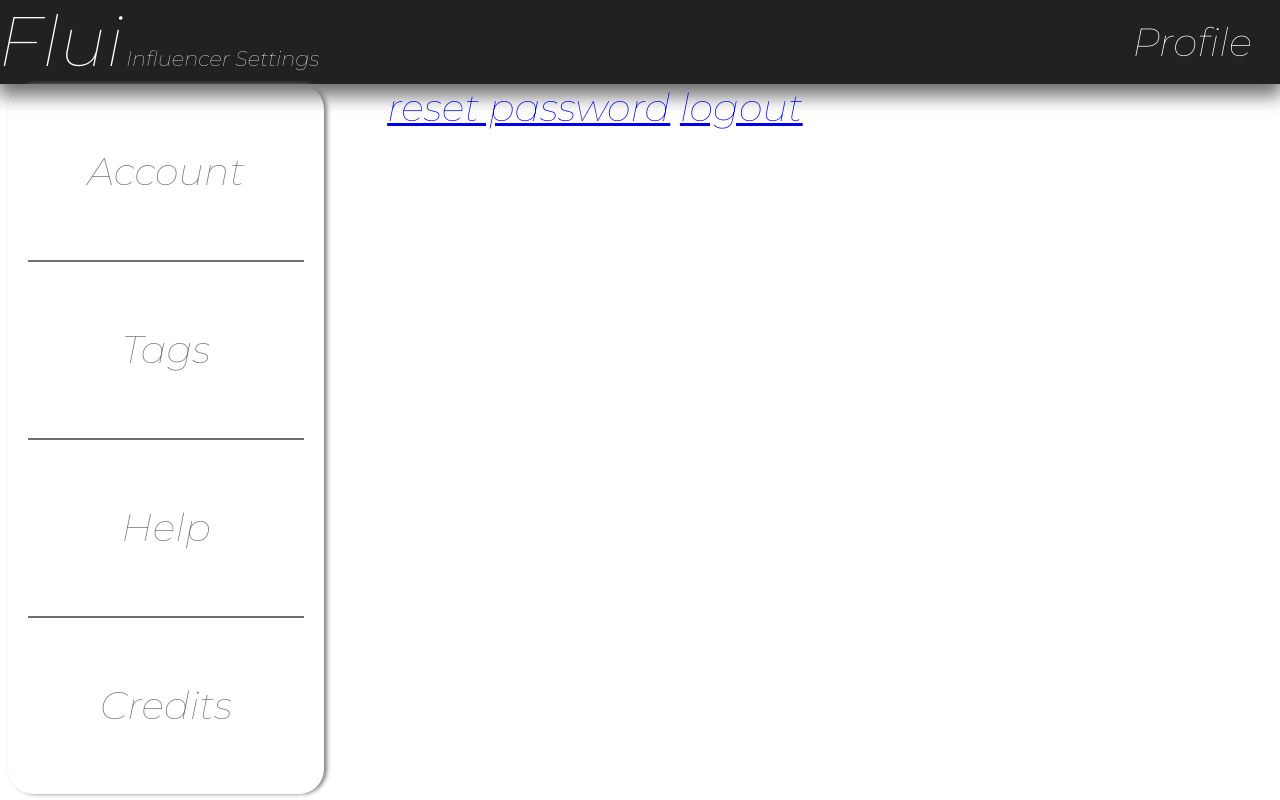
After one commit to CarsonCummins11/Flui, a Flask app: page /influencersettings in a window 1280 px wide. The commit adds this page. Run offline with Flask 2, Linux system fonts and the light colour scheme; a user stored in the database is signed in; a database or web service that is not in the repository returns one stand-in record (values such as "Sample title"); parts of the project's set-up code (start-up, migrations or seed data) failed here and were passed over; some libraries are stand-ins or nearby versions.

Commit message:
added influencer settings page

```diff
--- a/Setup/dbsetup.py
+++ b/Setup/dbsetup.py
@@ -9,6 +9,9 @@ db = client['matcher']
 def randomtags():
     tags = [ line for line in open('dummydata/tags.txt')]
     return random.choice(tags)+','+random.choice(tags)+','+random.choice(tags)+','+random.choice(tags)
+def randomvotes():
+    tags = [ line for line in open('dummydata/tags.txt')]
+    return {random.choice(tags):7,random.choice(tags):3,random.choice(tags):8,random.choice(tags):14}
 # Print iterations progress
 def printProgressBar (iteration, total, prefix = '', suffix = '', decimals = 1, length = 100, fill = '█', printEnd = "\r"):
     percent = ("{0:." + str(decimals) + "f}").format(100 * (iteration / float(total)))
@@ -46,7 +49,8 @@ with open('dummydata/influencers.txt') as f:
         'twitter':'No Twitter',
         'tags':randomtags(),
         'request':[],
-        'link':[]}
+        'link':[],
+        'votes':randomvotes()}
         db['influencers'].insert_one(prof)
         printProgressBar(i,2100)
         i+=1
--- a/app/InfluencerProfile.py
+++ b/app/InfluencerProfile.py
@@ -52,7 +52,7 @@ def create_from(profile):
 
 class Influencer:
     #insta, yt, tw, etc can be usernames used in the apis
-    def __init__(self, name, username, password, desc, email, img, insta, yt, tw, tags): #when initializing just Influencer(name="name") and you can leave the others blank
+    def __init__(self, name, username, password, desc, email, img, insta, yt, tw, tags,votes): #when initializing just Influencer(name="name") and you can leave the others blank
         self.name = name
         self.username = username
         self.password = generate_password_hash(password)
@@ -66,6 +66,7 @@ class Influencer:
         self.engagement_ratio_tw = 0
         self.request = []
         self.link=[]
+        self.votes = votes
     def to_dict(self):
         return {
             "name": self.name,
@@ -80,5 +81,6 @@ class Influencer:
             "tags": self.tags,
             "engagement_ratio": 0, #change to this later -> self.engagement_ratio
             "request":self.request,
-            "link":self.link
+            "link":self.link,
+            "votes":self.votes
         }
--- a/app/routes.py
+++ b/app/routes.py
@@ -1,12 +1,12 @@
 #routes.py
 #routes html requests to python functions
-from flask import render_template,request, session,redirect,escape
+from flask import render_template,request, session,redirect,escape,jsonify
 from app import app,db,User,AdvertiserProfile,InfluencerProfile,payment
 from app.InfluencerProfile import Influencer
 from app.AdvertiserProfile import Advertiser
 from app.payment import paypal_payment
 from werkzeug.security import generate_password_hash,check_password_hash
-from flask_login import current_user, login_user, login_required
+from flask_login import current_user, login_user, login_required,logout_user
 import pickle
 from app.request import Request
 from jinja2 import Environment, BaseLoader
@@ -36,7 +36,8 @@ def newinfluencer(): #Creates a new influencer with blank information from the r
             insta = '',
             yt = '',
             tw = '',
-            tags = ''
+            tags = '',
+            votes={}
         )
         db['influencers'].insert_one(new_influencer.to_dict()) #Adds the profile to db, needs to be a dict
         use = User.User(username=new_influencer.username) #Sets the user to the newly created user
@@ -87,20 +88,24 @@ def loginadvertiser(): #Logs an advertiser in
         return redirect('/advertiserprofile')
     return redirect('/')
 @app.route("/advertiserprofile")
+@login_required
 def advertiserprofile(): #If the user isn't null, then return a rendered template(using Jinja), this is used in rendering to browser
     print(current_user)
     profile = db['advertisers'].find_one({'user':current_user.username})
     print(profile)
     return render_template('AdvertiserProfile.html',profile=profile)
 @app.route("/influencerprofile")
+@login_required
 def influencerprofile(): #If the user isn't null, then return a rendered template(using Jinja), this is used in rendering to browser
     profile = db['influencers'].find_one({'user':current_user.username})
     return render_template('InfluencerProfile.html',profile=profile)
 @app.route("/advertiserprofilechange",methods=['POST'])
+@login_required
 def advertiserprofilechange(): #Changes the current user based on a request form
     db['advertisers'].update({'user':current_user.username},{'$set':{"company":escape(request.form['company']),"desc":escape(request.form['desc']),"email":escape(request.form['email'])}})
     return redirect('/advertiserprofile')
 @app.route("/influencerprofilechange",methods=['POST'])
+@login_required
 def influencerprofilechange(): #Changes the influencer based on a request form
     db['influencers'].update({'user':current_user.username},{'$set':{"name":escape(request.form['fname']),
     "desc":escape(request.form['desc']),"email":escape(request.form['email']),"instagram":escape(request.form['instagram']),
@@ -114,28 +119,15 @@ def influencerprofilechange(): #Changes the influencer based on a request form
 
     return redirect('/influencerprofile')
 @app.route("/searchforinfluencers")
+@login_required
 def searchforinfluencers(): #Returns the search form for influencers
     return render_template('InfluencerSearch.html')
 @app.route("/searchforcollab")
+@login_required
 def searchforadvertisers(): #Returns the search form for advertisers
     return render_template('CollabSearch.html')
-@app.route('/getinfluencertags')
-def getinfluencertags(): #returns the tags of an influencer
-    return db['influencers'].find_one({'user':current_user.username})['tags']
-@app.route('/getadvertisertags')
-def getadvertisertags(): #returns the tags of an advertiser
-    return db['advertisers'].find_one({'user':current_user.username})['tags']
-@app.route('/submitinfluencertags',methods=['POST'])
-def submitinfluencertags(): #Get's tags from the form, parses to json, and sets the influencers tags
-    tags=request.get_json()['tags']
-    db['influencers'].update({'user':current_user.username},{'$set':{'tags':tags}})
-    return 'good'
-@app.route('/submitadvertisertags',methods=['POST'])
-def submitadvertisertags():#Get's tags from the form, parses to json, and sets the advertisers tags
-    tags=request.get_json()['tags']
-    db['advertisers'].update({'user':current_user.username},{'$set':{'tags':tags}})
-    return 'good'
 @app.route("/advertisersearch", methods=['POST'])
+@login_required
 def advertisersearch(): #Creates an array of advertisers that match a tag and returns it
     db['advertisers'].create_index([('tags', 'text')])
     results = db['advertisers'].find({ '$text': { '$search': request.get_json()['term'] } }) #find all advertisers with a tag
@@ -146,12 +138,25 @@ def advertisersearch(): #Creates an array of advertisers that match a tag and re
         i+=1
     return ret if len(ret)>0 else 'no matches for that term:(' #Returns the results
 @app.route("/influencersearch", methods=['POST'])
+@login_required
 def influencersearch(): #Creates an array of influencers that match a tag and returns it
     print('search term: '+str(request.get_json()['term'].split(' ')))
-    term = ' '.join(searchtagger.tag(request.get_json()['term'].split(' ')))
+    terms = (searchtagger.tag(request.get_json()['term'].split(' '))['plain'])
+    term = ' '.join(terms)
     print('generated term: '+term)
     db['influencers'].create_index([('tags','text')])
     results = db['influencers'].find({'$text': { '$search': term } })
+    def countofterms(val):
+        count = 0
+        for k in terms:
+            if k in val['tags']:
+                count+=1
+
+        if count>1:
+            print(val['name'])
+        return count
+    results = list(results)
+    results.sort(key=countofterms,reverse=True)
     ret = {}
     i = 0
     for k in results:
@@ -159,6 +164,7 @@ def influencersearch(): #Creates an array of influencers that match a tag and re
         i+=1
     return ret if len(ret)>0 else 'no matches for term:(' #Returns the results
 @app.route("/createrequest", methods=['POST'])
+@login_required
 def create_request(): #Creates a request object from a form submission
     r = Request(
         budget=request.form['budget'],
@@ -171,9 +177,11 @@ def create_request(): #Creates a request object from a form submission
     r.sendmail()
     return redirect(paypal_payment.pay())
 @app.route("/adwithgroup")
+@login_required
 def adwithgroup():
     return render_template('buygroup.html')
 @app.route("/viewrequest")
+@login_required
 def viewrequest():
     prof = db['influencers'].find_one({'user':request.args.get('user')})['request']
     if type(prof) is not dict:
@@ -208,11 +216,30 @@ def submitinfluencer():
 def gosubmitinfluencer():
     form = request.form.to_dict(flat=False)
     inf = db['influencers'].find_one({'email':request.form['email']})
+    def buildvotes(t):
+        ret = {}
+        for k in t:
+            ret[k] = 1
+        return ret
+    def combine_vote_tables(t_new,t_cur):
+        ret = {}
+        for k in t_new:
+            if k in t_cur.keys():
+                ret[k] = t_new[k]+t_cur[k]
+            else:
+                ret[k] = t_new[k]
+        return ret
     if(inf is not None):
         newtags=inf['tags']
+        tags_votes_cur = inf['votes']
         for tag in form['tags']:
             if not tag in newtags:
                 newtags+=','+tag
+            else:
+                tags_votes_cur['tag']+=1
+        db['influencers'].update({'email':request.form['email']},{'$set':{'tags':newtags}})
+        db['influencers'].update({'email':request.form['email']},{'$set':{'votes':tags_votes_cur}})
+
     else:
         passw = secrets.token_urlsafe(32)
         new_influencer = Influencer(
@@ -225,7 +252,8 @@ def gosubmitinfluencer():
             insta = '',
             yt = '',
             tw = '',
-            tags = ','.join(form['tags'])
+            tags = ','.join(request.form['tags']),
+            votes=buildvotes(request.form['tags'])
         )
         db['influencers'].insert_one(new_influencer.to_dict())
         yag = yagmail.SMTP('carson@flui.co', 'Luv4soccer.1')
@@ -237,3 +265,20 @@ def notfound(e):
 @app.errorhandler(500)
 def errhand(e):
     return render_template('notfound.html'),500
+@app.route('/influencersettings')
+@login_required
+def influencersettings():
+    return render_template('influencersettings.html')
+@app.route('/tagsvoting',methods=['GET'])
+@login_required
+def tagsvoting():
+    return jsonify(db['influencers'].find_one({'user':current_user.username})['votes'])
+@app.route("/logout")
+@login_required
+def logout():
+    logout_user()
+    return redirect('/')
+@app.route('/resetpassword')
+def resetpassword():
+    #TODO
+    return redirect('/')
--- a/app/scraping/mldata/tags.txt
+++ b/app/scraping/mldata/tags.txt
@@ -190,6 +190,7 @@ Nutrition
 Entrepreneur
 Graffiti
 Writing
+Sports
 Languages
 Archery
 Boxing
--- /dev/null
+++ b/app/static/html/account_settings.html
@@ -0,0 +1,2 @@
+<a href="/resetpassword" onclick='alert("An email has been sent to you with a reset link")'>reset password</a>
+<a href="/logout">logout</a>
--- /dev/null
+++ b/app/static/html/help_settings.html
@@ -0,0 +1,4 @@
+<br>
+<br>
+<br>
+Contact our founder directly by emailing carson@flui.co. Thanks for using Flui.
--- a/app/templates/StaticInfluencer.html
+++ b/app/templates/StaticInfluencer.html
@@ -98,7 +98,6 @@
     <h1>
     <span style="cursor:pointer" onclick="window.location.href = '/'">Flui</span>
     <span class="proflabel">Influencer Profile</span>
-    <span id="editTags"><span style="cursor:pointer;text-align:left" onclick="submitTags()"class="proflabel">(Edit Tags)</span></span>
     <span class = search onclick="window.location.href='/searchforinfluencers'">Search</span>
     </h1>
     <div class="media">
--- /dev/null
+++ b/app/templates/influencersettings.html
@@ -0,0 +1,96 @@
+<!--
+	Profile for an Influencer
+-->
+<!DOCTYPE html>
+<html>
+<head>
+    <link rel="shortcut icon" href="{{ url_for('static', filename='favicon.ico') }}">
+    <link href="https://fonts.googleapis.com/css?family=Montserrat:100i&display=swap" rel="stylesheet">
+    <script src="https://ajax.googleapis.com/ajax/libs/jquery/3.2.1/jquery.min.js"></script>
+    <script src="https://cdn.jsdelivr.net/npm/chart.js@2.9.3/dist/Chart.min.js"></script>
+
+    <style>
+    body{
+        font-family: 'Montserrat', sans-serif;
+        font-weight: 100;
+        color:#707070;
+        background-color: white;
+        font-size: 3vw;
+        overflow-x: hidden;
+    }
+    h1{
+        font-family: 'Montserrat', sans-serif;
+        color:white;
+        font-style:italic;
+        text-align:left;
+        background:#212121;
+        font-size: 70px;
+        margin-top: -10px;
+        margin-right:-10px;
+        margin-left:-10px;
+        margin-bottom: 0px;
+        padding: -5px;
+        font-weight:100;
+        box-shadow: 0px 12px 17px  #707070;
+    }
+    .proflabel{
+        font-size:30%;
+        padding:0;
+        font-weight: 100;
+        margin:-15px;
+        margin-right: 0;
+    }
+    .search{
+        cursor:pointer;
+        float:right;
+        font-size:56%;
+        margin-right:30px;
+        margin-top:20px;
+        white-space: pre;
+
+    }
+    .menu{
+        float:left;
+        width:25%;
+        border-radius: 25px;
+        box-shadow: 3px 0px 4px gray;
+        text-align: center;
+        line-height:22vh;
+
+    }
+    .menu-item{
+        cursor:pointer;
+        transition: all .5s ease-in-out;
+        border-bottom:2px solid #707070;
+        margin-left:20px;
+        margin-right:20px;
+    }
+    .menu-item:hover{
+        transform: scale(1.1);
+    }
+    .right{
+        font-family: 'Montserrat', sans-serif;
+        font-weight: 100;
+        float: right;
+        width:70%;
+    }
+    </style>
+</head>
+<body>
+    <h1>
+    <span style="cursor:pointer" onclick="window.location.href = '/'">Flui</span>
+    <span class="proflabel">Influencer Settings</span>
+    <span class = search onclick="window.location.href='/influencerprofile'">Profile</span>
+    </h1>
+    <div class="right" id="right"></div>
+    <div class = "menu">
+        <div class="menu-item" onclick='$("#right").load("/static/html/account_settings.html");'>Account</div>
+        <div class="menu-item" onclick='$("#right").load("/static/html/tag_settings.html");'>Tags</div>
+        <div class="menu-item" onclick='$("#right").load("/static/html/help_settings.html");'>Help</div>
+        <div class="menu-item" style="border-bottom: none;" onclick='$("#right").load("/static/html/credits_settings.html");'>Credits</div>
+    </div>
+</body>
+<script>
+    $("#right").load("/static/html/account_settings.html");
+</script>
+</html>
```
Also changed, not shown: app/scraping/scraping_workflow.py (+28 -3 lines), app/scraping/tagger.py (+14 -17 lines), app/static/html/credits_settings.html (added, +20 -0 lines), app/static/html/tag_settings.html (added, +80 -0 lines), app/templates/AdvertiserProfile.html (+0 -19 lines), app/templates/InfluencerProfile.html (+2 -19 lines).
